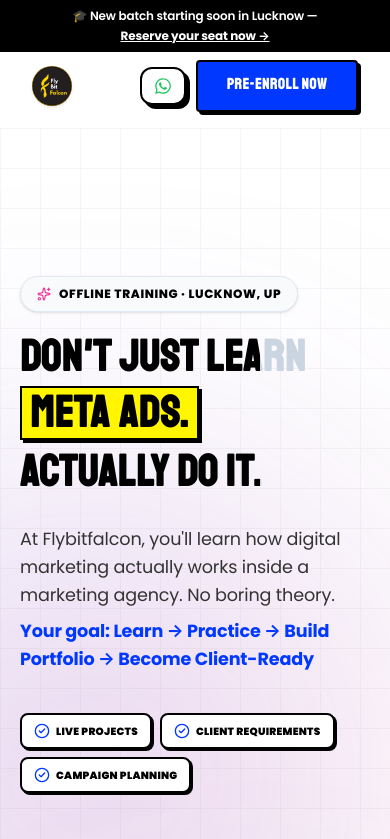
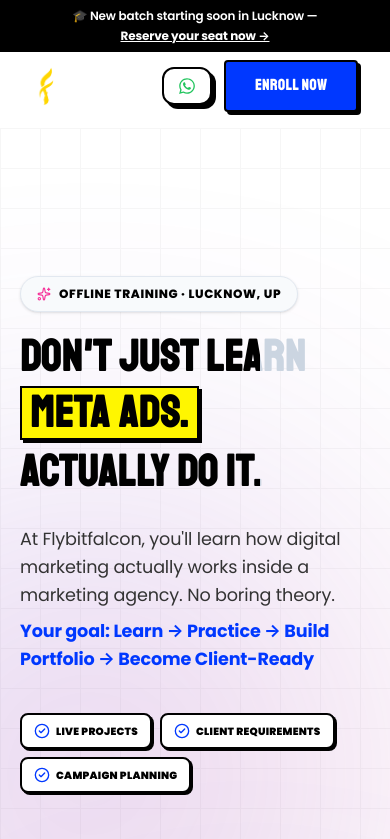
Before and after one commit to MdHuzaifa018/Digital-Marketing-landing-page, a React (Vite) app: page / in a window 390 px wide. Shown: the top 839 px of the page. Built offline with nearby package versions, Linux system fonts and the light colour scheme.

Commit message:
Revert " Update Flybitfalcon logo add Razorpay Pre-enrollment link config add Support Team helpline contact"
This reverts commit 4aa8e1efe78b401d7380a3d5d0827cda91db4f0b.

```diff
--- a/src/components/layout/Footer.jsx
+++ b/src/components/layout/Footer.jsx
@@ -21,12 +21,9 @@
         <Container>
           <div className="flex flex-col md:flex-row justify-between items-end gap-10">
             <div>
-              <div className="flex items-center gap-4 mb-4">
-                <img src="/logo.png" alt="Flybitfalcon Logo" className="w-16 h-16 rounded-full object-cover border-2 border-amber-400 shadow-md" />
-                <h2 className="text-[clamp(2.5rem,7vw,7rem)] font-900 leading-none tracking-tighter uppercase">
-                  {BRAND.name}.
-                </h2>
-              </div>
+              <h2 className="text-[clamp(3rem,8vw,8rem)] font-900 leading-none tracking-tighter uppercase mb-4">
+                {BRAND.name}.
+              </h2>
               <p className="text-slate-400 text-lg md:text-xl max-w-lg leading-relaxed font-500">
                 Building real digital marketers in Lucknow through hardcore practical offline training.
               </p>
--- a/src/components/layout/Navbar.jsx
+++ b/src/components/layout/Navbar.jsx
@@ -1,9 +1,9 @@
 import { useState, useEffect, useRef } from 'react';
 import { Link, NavLink, useLocation } from 'react-router-dom';
 import { motion, AnimatePresence } from 'framer-motion';
-import { Menu, X, ChevronDown, ArrowRight, Sparkles, Target, Search, Share2, Layers, PhoneCall } from 'lucide-react';
+import { Menu, X, ChevronDown, ArrowRight, Sparkles, Target, Search, Share2, Layers } from 'lucide-react';
 import { FaWhatsapp } from 'react-icons/fa';
-import { BRAND, CONTACT, WHATSAPP_URL, DEFAULT_WHATSAPP_MESSAGE, RAZORPAY_PRE_ENROLL_LINK } from '../../config/contact';
+import { BRAND, WHATSAPP_URL, DEFAULT_WHATSAPP_MESSAGE } from '../../config/contact';
 import { NAV_LINKS } from '../../data/navigation';
 import { COURSES } from '../../data/courses';
 import { useModal } from '../../context/ModalContext';
@@ -97,53 +97,29 @@
             className="flex items-center gap-2.5 no-underline flex-shrink-0"
             aria-label={`${BRAND.name} — Home`}
           >
-            <div className="h-10 w-10 overflow-hidden flex-shrink-0 flex items-center justify-center rounded-full bg-black border border-amber-400/40 shadow-sm">
-              <img src="/logo.png" alt="Flybitfalcon Logo" className="h-full w-full object-cover object-center" />
+            <div className="h-10 w-8 overflow-hidden flex-shrink-0 flex items-center justify-start">
+              <img src="/logo.png" alt="Flybitfalcon Logo" className="h-full w-full object-cover object-left" />
             </div>
             <span className="font-800 text-[1.05rem] text-[var(--color-text)] tracking-tight hidden sm:block">
               {BRAND.name}
             </span>
           </Link>
 
-          {/* ── Desktop CTAs (Support Phone, WhatsApp & Razorpay Pre-Enroll) ── */}
-          <div className="flex items-center gap-2.5 flex-shrink-0 ml-auto">
-            {/* Support Phone Link */}
-            <a
-              href={`tel:${CONTACT.supportPhone}`}
-              title={`Call Support: ${CONTACT.supportPhone}`}
-              className="hidden lg:flex items-center gap-1.5 px-3 py-2 rounded-xl text-[0.82rem] font-800 text-[var(--color-text)] bg-white border-2 border-black hover:bg-amber-100 transition-all no-underline shadow-[2px_2px_0px_#000]"
-            >
-              <PhoneCall size={15} className="text-amber-600 shrink-0" />
-              <span>{CONTACT.supportPhone}</span>
-            </a>
-
+          {/* ── Desktop CTAs (WhatsApp & Enroll Now) ── */}
+          <div className="flex items-center gap-3 flex-shrink-0 ml-auto">
             <a
               href={whatsappUrl}
               target="_blank"
               rel="noopener noreferrer"
               aria-label="Chat on WhatsApp"
-              className="flex items-center gap-2 px-3 py-2 rounded-xl text-[0.85rem] font-800 text-[var(--color-text)] bg-white border-2 border-black hover:bg-[var(--color-secondary)] hover:translate-x-[2px] hover:translate-y-[2px] shadow-[4px_4px_0px_#000] hover:shadow-[2px_2px_0px_#000] transition-all no-underline uppercase font-heading tracking-wide"
+              className="flex items-center gap-2 px-3.5 py-2 rounded-xl text-[0.85rem] font-800 text-[var(--color-text)] bg-white border-2 border-black hover:bg-[var(--color-secondary)] hover:translate-x-[2px] hover:translate-y-[2px] shadow-[4px_4px_0px_#000] hover:shadow-[2px_2px_0px_#000] transition-all no-underline uppercase font-heading tracking-wide"
             >
               <FaWhatsapp size={18} className="text-[#22C55E] flex-shrink-0" />
-              <span className="hidden md:inline">WhatsApp</span>
+              <span className="hidden sm:inline">WhatsApp</span>
             </a>
-
-            {/* Pre-Enrollment / Razorpay Link Button */}
-            {RAZORPAY_PRE_ENROLL_LINK ? (
-              <a
-                href={RAZORPAY_PRE_ENROLL_LINK}
-                target="_blank"
-                rel="noopener noreferrer"
-                className="btn btn-primary btn-sm font-heading tracking-wide uppercase shadow-[4px_4px_0px_#000] hover:shadow-[2px_2px_0px_#000] hover:translate-x-[2px] hover:translate-y-[2px] border-2 border-black rounded-xl no-underline inline-flex items-center justify-center"
-                id="navbar-pre-enroll-cta"
-              >
-                Pre-Enroll Now
-              </a>
-            ) : (
-              <button onClick={() => openModal()} className="btn btn-primary btn-sm font-heading tracking-wide uppercase shadow-[4px_4px_0px_#000] hover:shadow-[2px_2px_0px_#000] hover:translate-x-[2px] hover:translate-y-[2px] border-2 border-black rounded-xl" id="navbar-enroll-cta">
-                Pre-Enroll Now
-              </button>
-            )}
+            <button onClick={() => openModal()} className="btn btn-primary btn-sm font-heading tracking-wide uppercase shadow-[4px_4px_0px_#000] hover:shadow-[2px_2px_0px_#000] hover:translate-x-[2px] hover:translate-y-[2px] border-2 border-black rounded-xl" id="navbar-enroll-cta">
+              Enroll Now
+            </button>
           </div>
         </div>
       </header>
--- a/src/components/ui/EnrollModal.jsx
+++ b/src/components/ui/EnrollModal.jsx
@@ -3,7 +3,7 @@
 import { useForm } from 'react-hook-form';
 import { Send, X, User, Phone, Mail, BookOpen, Briefcase } from 'lucide-react';
 import { useModal } from '../../context/ModalContext';
-import { CONTACT, RAZORPAY_PRE_ENROLL_LINK } from '../../config/contact';
+import { CONTACT } from '../../config/contact';
 
 const EnrollModal = () => {
   const { isEnrollModalOpen, closeModal, prefilledCourse } = useModal();
@@ -268,24 +268,8 @@
                     </>
                   )}
                 </button>
-
-                {/* Direct Razorpay Pre-Enroll Payment Button Option */}
-                {RAZORPAY_PRE_ENROLL_LINK && (
-                  <div className="mt-4 pt-3 border-t-2 border-dashed border-slate-300 text-center">
-                    <p className="text-xs font-800 text-slate-600 mb-2 uppercase tracking-wider">⚡ Instant Online Seat Booking</p>
-                    <a
-                      href={RAZORPAY_PRE_ENROLL_LINK}
-                      target="_blank"
-                      rel="noopener noreferrer"
-                      className="w-full inline-flex items-center justify-center gap-2 bg-emerald-600 hover:bg-emerald-700 text-white font-900 font-heading tracking-wide text-base py-3 px-6 rounded-2xl border-3 border-black shadow-[4px_4px_0px_#000000] hover:shadow-[6px_6px_0px_#000000] hover:-translate-y-0.5 transition-all no-underline"
-                    >
-                      💳 Pay ₹999 Pre-Enrollment via Razorpay
-                    </a>
-                  </div>
-                )}
-
                 <p className="text-center text-xs font-600 text-slate-500 mt-3">
-                  Your information is 100% secure. Support Helpline: <a href={`tel:${CONTACT.supportPhone}`} className="text-black font-700 underline">{CONTACT.supportPhone}</a>
+                  Your information is 100% secure. We don't spam.
                 </p>
               </form>
             </div>
--- a/src/config/contact.js
+++ b/src/config/contact.js
@@ -1,16 +1,10 @@
 // Central contact/brand configuration
 // Update these values when client confirms details
-
-// 💳 RAZORPAY PAYMENT LINK FOR PRE-ENROLLMENT
-// Replace the URL below with your actual Razorpay Payment Link (e.g. https://rzp.io/l/xxxxxxxx)
-export const RAZORPAY_PRE_ENROLL_LINK = "https://rzp.io/l/flybitfalcon-enroll";
 
 export const CONTACT = {
   whatsapp: '917905848463', // Client's WhatsApp number (country code + number)
   phone: '+91 79058 48463',
-  supportPhone: '+91 79058 48463', // Support Team Helpline Number
-  email: 'hello@flybitfalcon.com',
-  supportEmail: 'support@flybitfalcon.com', // Support Team Email
+  email: 'hello@growfunda.com',
   address: 'Lucknow, Uttar Pradesh', // Will update later if requested
   mapEmbed: 'https://maps.google.com/?q=Lucknow', // Replace with Google Maps embed URL
   timings: 'Mon – Sat: 9:00 AM – 7:00 PM',
```
Also changed, not shown: public/logo.png.
